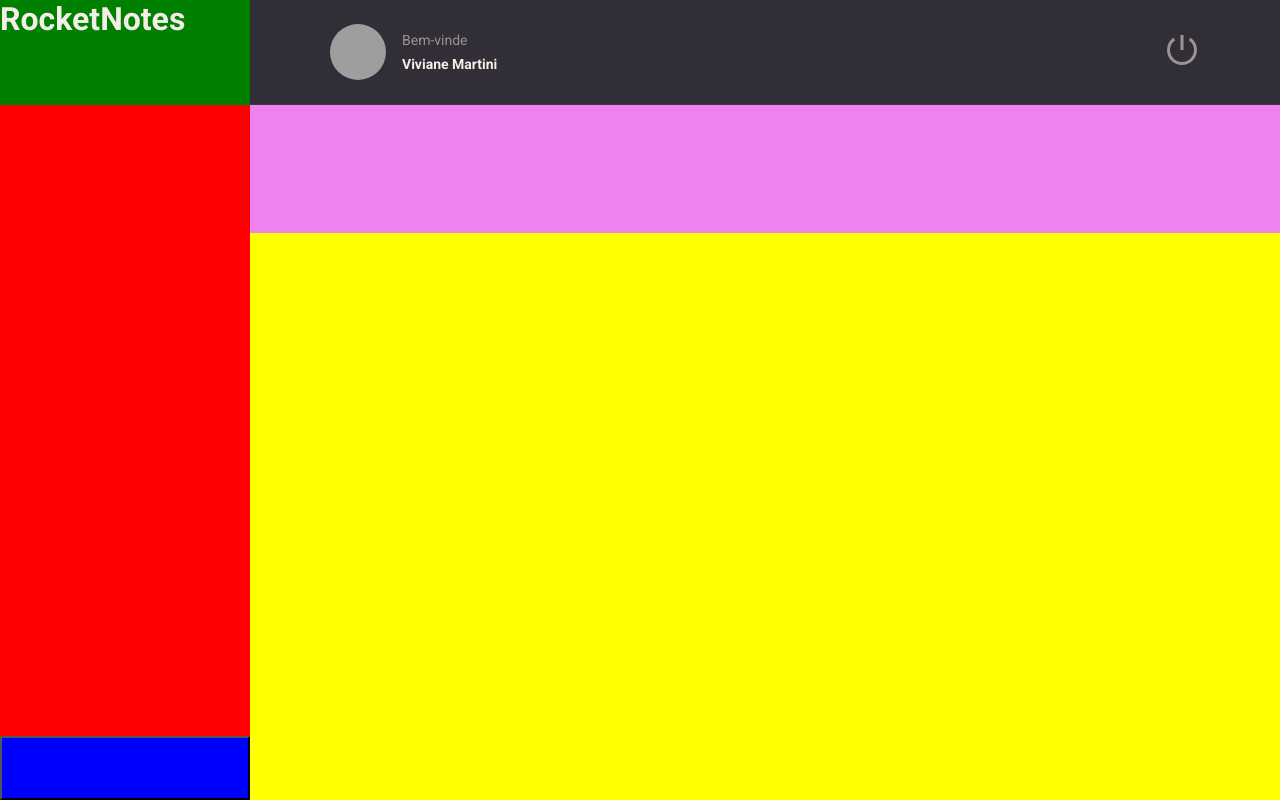
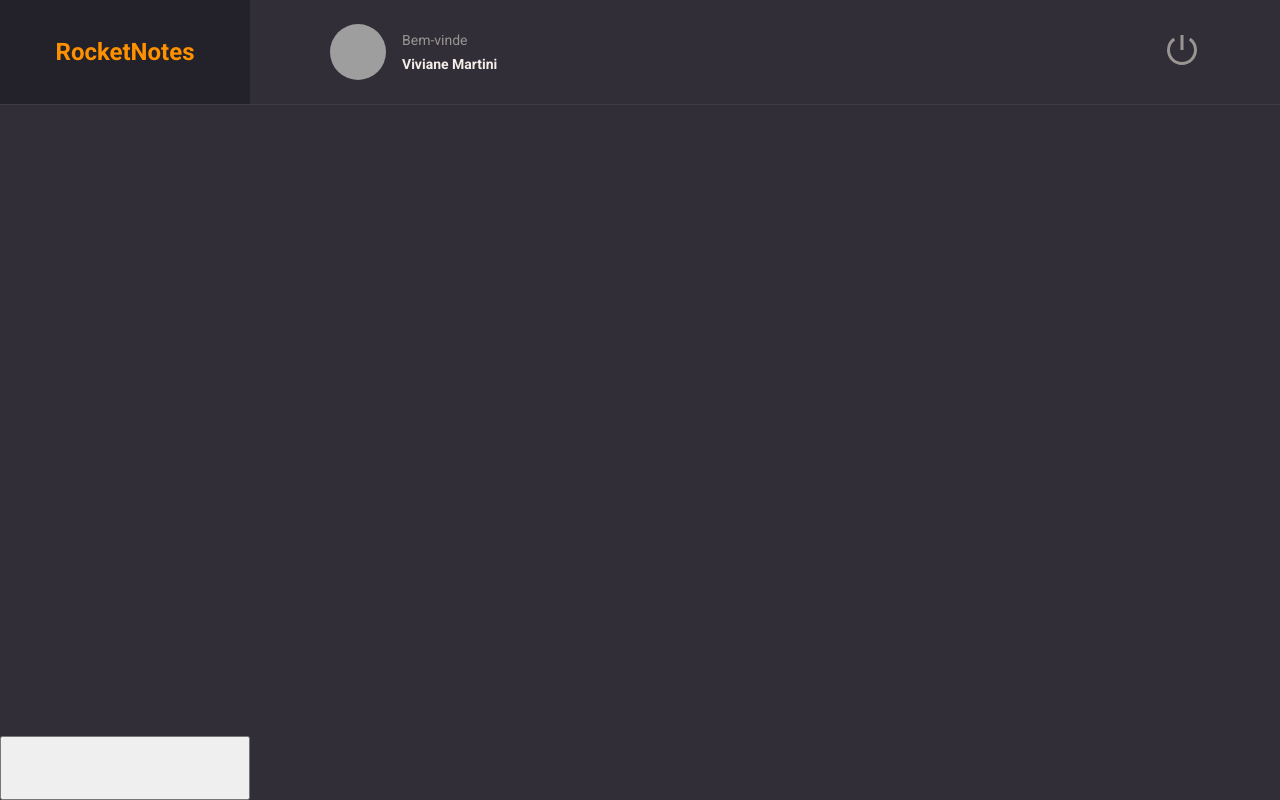
Before and after one commit to vivianemartini/rocketnotes, a React (Vite) app: page / in a window 1280 px wide. Built offline with nearby package versions, Linux system fonts and the light colour scheme; grey boxes are pictures that could not be loaded.

Commit message:
feat: add brand styles

```diff
--- a/src/pages/Home/styles.js
+++ b/src/pages/Home/styles.js
@@ -17,21 +17,34 @@
 `
 export const Brand = styled.div`
   grid-area: brand;
-  background: green;
+  display: flex;
+  justify-content: center;
+  align-items: center;
+
+  border-bottom-width: 1px;
+  border-bottom-style: solid;
+  border-bottom-color: ${({ theme }) => theme.COLORS.BACKGROUND_700};
+
+  background-color: ${({ theme }) => theme.COLORS.BACKGROUND_900};
+
+  > h1 {
+    font-size: 24px;
+    color: ${({ theme }) => theme.COLORS.ORANGE};
+  }
 `
 export const Menu = styled.ul`
   grid-area: menu;
-  background: red;
+
 `
 export const Search  = styled.div`
   grid-area: search;
-  background: violet;
+
 `
 export const Content  = styled.div`
   grid-area: content;
-  background: yellow;
+
 `
 export const NewNote  = styled.button`
   grid-area: newnote;
-  background: blue;
+
 `
```
